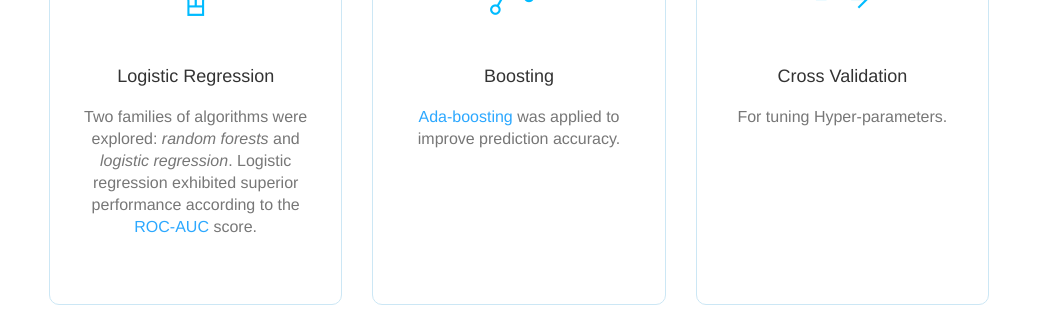
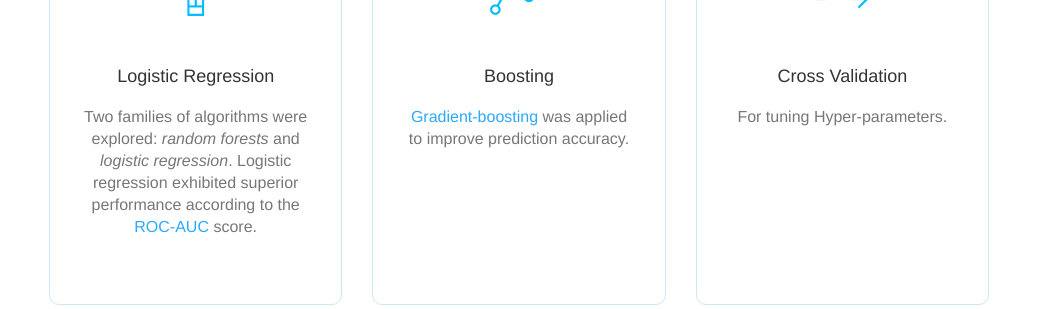
Before and after one commit to liuaqiang/capstone-project, a Flask app: page /index in a window 1280 px wide. Shown: the part 3809-4118 px from the top of the page, without its empty margins (121-1158 px from the left). Run offline with Flask 2, Linux system fonts and the light colour scheme; some libraries are stand-ins or nearby versions.

Commit message:
correcting the boosting method

```diff
--- a/templates/index.html
+++ b/templates/index.html
@@ -267,7 +267,7 @@
                                 </div>
                                 <h4>Boosting</h4>
                                 <p>
-                                    <a target = "_blank" href="http://scikit-learn.org/stable/modules/generated/sklearn.ensemble.AdaBoostClassifier.html">Ada-boosting</a>
+                                    <a target = "_blank" href="http://scikit-learn.org/stable/modules/generated/sklearn.ensemble.GradientBoostingClassifier.html">Gradient-boosting</a>
                                     was applied to improve prediction accuracy.
                                 </p>
                             </div>
```
